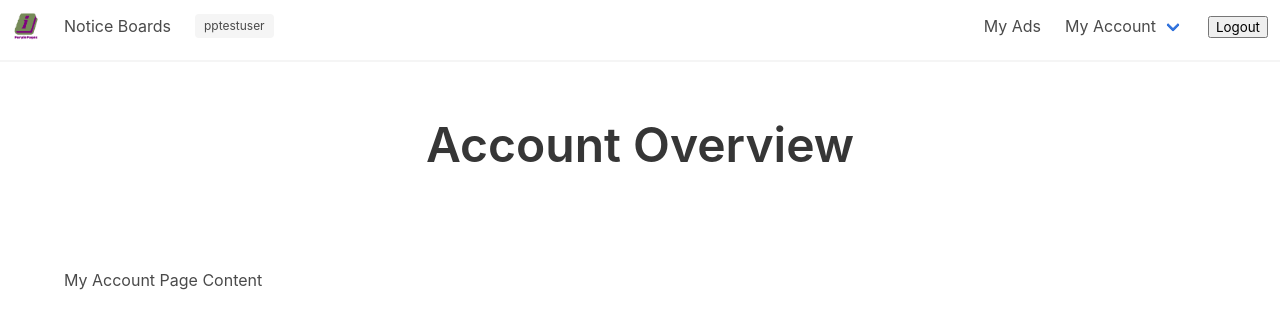
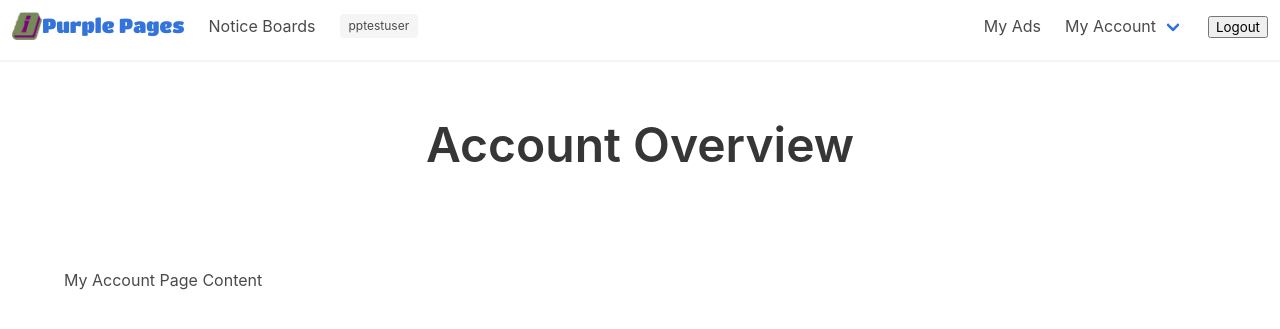
Before and after one commit to davebland/purple-pages, a Django app: page /account/ in a window 1280 px wide. Shown: the top 329 px of the page. Run offline with Django 3.2, Linux system fonts and the light colour scheme; a user stored in the database is signed in; parts of the project's set-up code (start-up, migrations or seed data) failed here and were passed over.

Commit message:
adjusted layout of navbar-brand area, added fonts and external stylesheet

```diff
--- /dev/null
+++ b/static/css/purple_pages_styles.css
@@ -0,0 +1,3 @@
+.titan {
+    font-family: 'Titan One', cursive;
+}
--- a/templates/base.html
+++ b/templates/base.html
@@ -8,6 +8,10 @@
     <title>Purple Pages</title>
     <!-- CSS Libraries -->
     <link rel="stylesheet" href="https://cdnjs.cloudflare.com/ajax/libs/bulma/0.7.5/css/bulma.css">
+    <!-- Purple Pages CSS -->
+    <link rel="stylesheet" href="{% static 'css/purple_pages_styles.css' %}">
+    <!-- Fonts -->
+    <link href="https://fonts.googleapis.com/css?family=Titan+One&display=swap" rel="stylesheet">
 </head>
 <body>
     <header>
@@ -15,7 +19,8 @@
         <nav class="navbar">
             <div class="navbar-brand">
                 <a href="{% url 'home' %}" class="navbar-item">
-                    <img src="{% static 'img/PurplePagesLogo300.png' %}" alt="Purple Pages Logo" class="">
+                    <img src="{% static 'img/PurplePagesIcon.png' %}" alt="Purple Pages Logo" class="">
+                    <span class="titan is-size-5">Purple Pages</span>
                 </a>
                 <a href="{% url 'boards' %}" class="navbar-item">Notice Boards</a>
                 <a class="navbar-burger">
```
Also changed, not shown: static/img/PurplePagesIcon.png (added).
